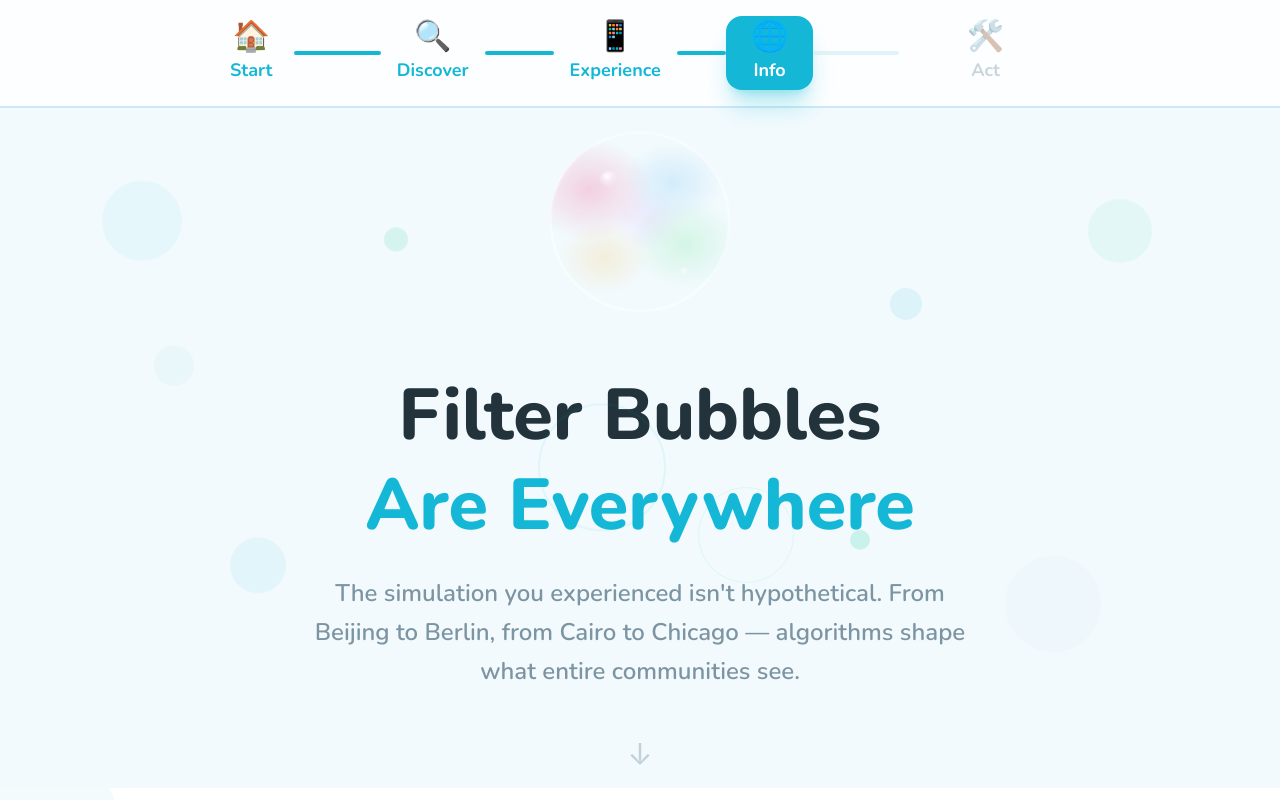
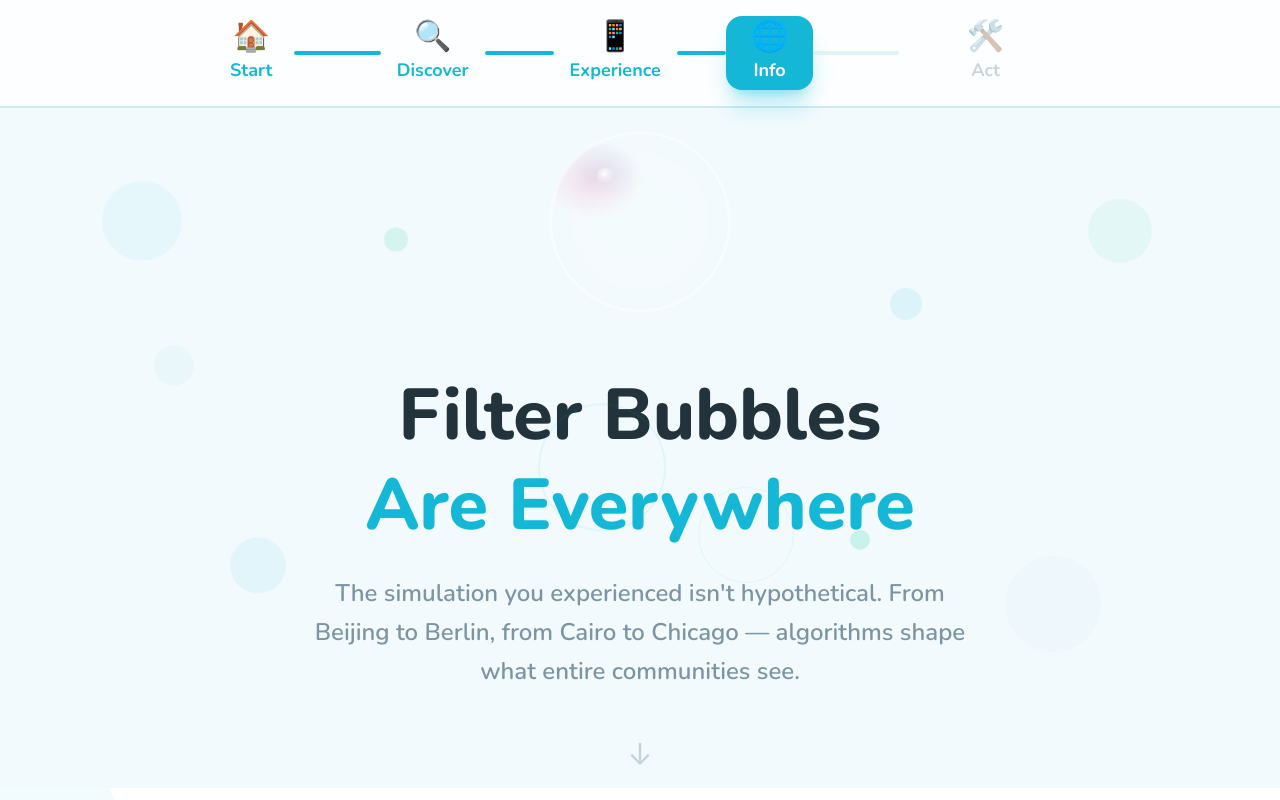
Before and after one commit to coldboiledwater123-bot/mil-filter-bubble, a React (Vite) app: page /info in a window 1280 px wide. Shown: the top 800 px of the page. Built offline with nearby package versions, Linux system fonts and the light colour scheme; a web font is replaced by a local one.

Commit message:
泡泡减彩：主体微白底 + 彩虹仅左上角一小片 + 白边

```diff
--- a/src/components/Bubble3D.jsx
+++ b/src/components/Bubble3D.jsx
@@ -51,10 +51,11 @@ export default function Bubble3D({ size = 200, className = '' }) {
           style={{ width: size, height: size }}
           aria-label="Click to pop the bubble"
         >
-          {/* ── 白色轮廓边 ── */}
+          {/* ── 主体微白底，让泡泡可见 ── */}
           <span
             className="absolute inset-0 animate-bob-slow rounded-full"
             style={{
+              background: 'radial-gradient(circle at 50% 50%, rgba(255,255,255,0.22) 0%, rgba(255,255,255,0.08) 100%)',
               boxShadow: `
                 inset 0 0 0 2px rgba(255,255,255,0.55),
                 0 0 0 1px rgba(255,255,255,0.30)
@@ -62,41 +63,26 @@ export default function Bubble3D({ size = 200, className = '' }) {
             }}
           />
 
-          {/* ── 不规则油膜色斑（偏移椭圆模拟薄膜干涉）── */}
+          {/* ── 左上角一小片彩虹色斑 ── */}
           <span
             className="absolute inset-0 rounded-full"
             style={{
               background: `
-                radial-gradient(ellipse 35% 28% at 22% 32%, rgba(245,120,170,0.32) 0%, transparent 100%),
-                radial-gradient(ellipse 28% 22% at 68% 28%, rgba(130,200,245,0.28) 0%, transparent 100%),
-                radial-gradient(ellipse 30% 25% at 75% 62%, rgba(140,235,175,0.30) 0%, transparent 100%),
-                radial-gradient(ellipse 25% 20% at 30% 70%, rgba(245,200,110,0.24) 0%, transparent 100%),
-                radial-gradient(ellipse 20% 18% at 55% 48%, rgba(210,160,255,0.18) 0%, transparent 100%)
+                radial-gradient(ellipse 28% 22% at 24% 26%, rgba(245,140,180,0.25) 0%, transparent 100%),
+                radial-gradient(ellipse 20% 16% at 30% 22%, rgba(140,210,245,0.18) 0%, transparent 100%)
               `,
             }}
           />
 
-          {/* ── 小锐利高光（模拟点光源）── */}
+          {/* ── 小锐利高光 ── */}
           <span
             className="pointer-events-none absolute rounded-full"
             style={{
-              left: '28%',
-              top: '22%',
+              left: '26%',
+              top: '20%',
               width: '10%',
               height: '9%',
               background: 'radial-gradient(ellipse at 40% 35%, rgba(255,255,255,0.95) 0%, rgba(255,255,255,0.4) 30%, transparent 70%)',
-            }}
-          />
-
-          {/* ── 底部微弱二次高光 ── */}
-          <span
-            className="pointer-events-none absolute rounded-full"
-            style={{
-              right: '22%',
-              bottom: '20%',
-              width: '6%',
-              height: '5%',
-              background: 'radial-gradient(ellipse at 40% 35%, rgba(255,255,255,0.5) 0%, transparent 70%)',
             }}
           />
         </button>
```
